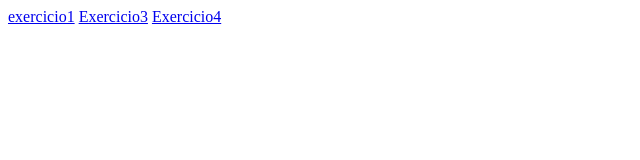
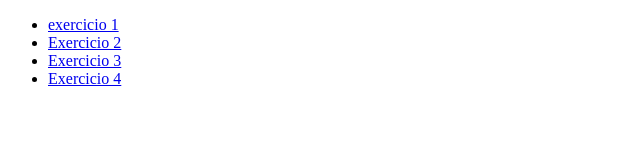
Before and after one commit to alessandrovirmond/alessandrovirmond.github.io, a plain HTML site: page tarefa-6/index.html in a window 1280 px wide. Shown: the whole page, without its empty margins (0-640 px from the left). Drawn offline with Linux system fonts and the light colour scheme.

Commit message:
Texto nas paginas de exercicio inserido

```diff
--- a/tarefa-6/index.html
+++ b/tarefa-6/index.html
@@ -7,9 +7,11 @@
     <title>Fundamentos Web</title>
 </head>
 <body>
-    <a href="exercicio1.html">exercicio1</a>
-    <a href="exercicio2.html"></a>
-    <a href="exercicio3.html">Exercicio3</a>
-    <a href="exercicio4.html">Exercicio4</a>
+    <ul>
+    <li><a href="exercicio1.html">exercicio 1</a></li>
+    <li><a href="exercicio2.html">Exercicio 2</a></li>
+    <li><a href="exercicio3.html">Exercicio 3</a></li>
+    <li><a href="exercicio4.html">Exercicio 4</a></li>
+    </ul>
 </body>
 </html>
```
Also changed, not shown: tarefa-6/exercicio1.html (+1 -1 lines), tarefa-6/exercicio2.html (+1 -1 lines), tarefa-6/exercicio4.html (+1 -1 lines).
